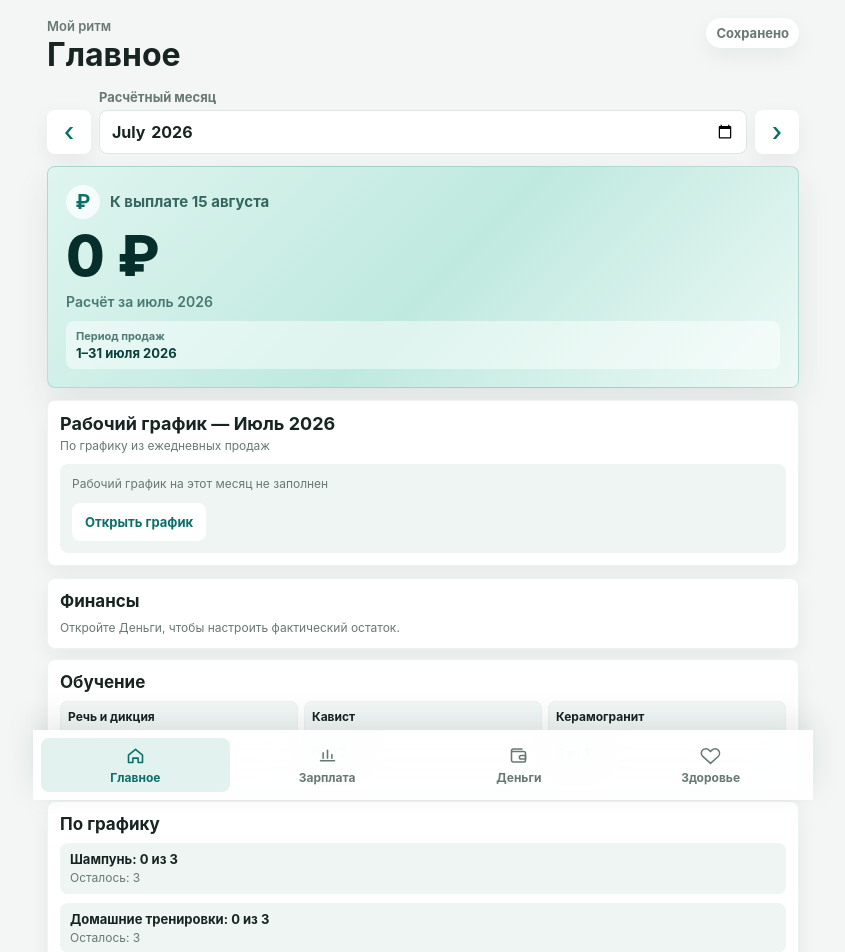
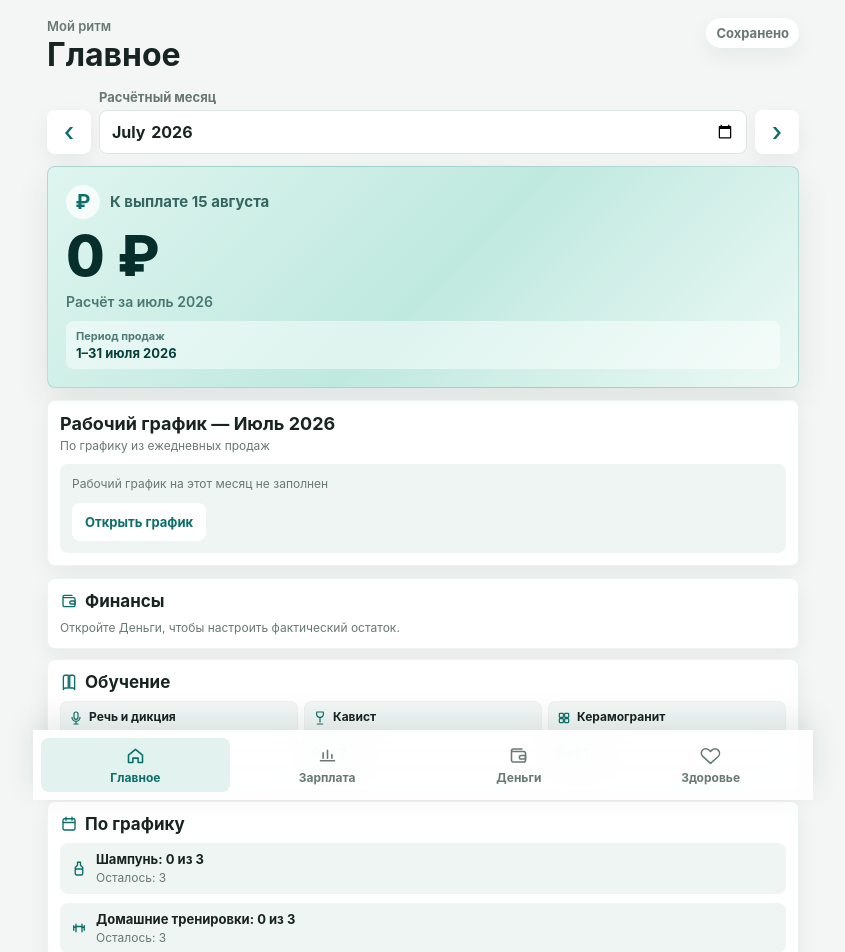
Before and after one commit to ddpdantes-pixel/salary-control, a React (Vite) app: page / in a window 1280 px wide. Shown: the top 952 px of the page, without its empty margins (217-1062 px from the left). Built offline with nearby package versions, Linux system fonts and the light colour scheme.

Commit message:
feat: add icons to home dashboard

```diff
--- a/src/App.css
+++ b/src/App.css
@@ -604,6 +604,32 @@ button:active {
   font-size: 17px;
 }
 
+.home-card-heading {
+  display: flex;
+  min-width: 0;
+  align-items: center;
+  gap: 7px;
+}
+
+.home-card-heading .home-icon {
+  color: var(--accent);
+}
+
+.home-goals-card .home-card-heading .home-icon {
+  color: var(--progress-blue-fill);
+}
+
+.home-icon {
+  width: 18px;
+  height: 18px;
+  flex: 0 0 auto;
+  fill: none;
+  stroke: currentColor;
+  stroke-linecap: round;
+  stroke-linejoin: round;
+  stroke-width: 1.8;
+}
+
 .home-today-balance {
   width: 100%;
   text-align: left;
@@ -666,10 +692,24 @@ button:active {
   text-align: left;
 }
 .home-learning-label {
+  display: grid;
+  grid-template-columns: 16px minmax(0, 1fr);
+  min-width: 0;
+  min-height: 31px;
+  gap: 5px;
+  align-items: start;
+}
+.home-learning-label .home-icon {
+  width: 16px;
+  height: 16px;
+  margin-top: 1px;
+  color: var(--accent);
+}
+.home-learning-label-text {
   display: -webkit-box;
   min-width: 0;
-  min-height: 31px;
   overflow: hidden;
+  overflow-wrap: anywhere;
   -webkit-box-orient: vertical;
   -webkit-line-clamp: 2;
   font-weight: 700;
@@ -695,6 +735,7 @@ button:active {
 }
 .home-today-learning li.complete .home-learning-progress { background: color-mix(in srgb, var(--success) 18%, var(--surface)); }
 .home-today-learning li.complete .home-learning-progress i { background: var(--success); }
+.home-today-learning li.complete .home-learning-label .home-icon { color: var(--success); }
 .home-today-muted,
 .home-today-more { margin: 0; }
 
@@ -713,7 +754,15 @@ button:active {
 
 .home-summary-line.overdue { color: var(--warning); }
 .home-summary-line.today { color: var(--accent); }
-.home-progress-line span { display: grid; min-width: 0; gap: 2px; }
+.home-routine-line-content {
+  display: grid;
+  grid-template-columns: 18px minmax(0, 1fr);
+  min-width: 0;
+  gap: 8px;
+  align-items: center;
+}
+.home-routine-line-content .home-icon { color: var(--accent); }
+.home-routine-copy { display: grid; min-width: 0; gap: 2px; }
 .home-progress-line strong { font-size: 13px; line-height: 1.3; }
 .home-progress-line small { color: var(--text-secondary); font-size: 12px; line-height: 1.3; }
 
--- a/src/HomeTodayCard.tsx
+++ b/src/HomeTodayCard.tsx
@@ -65,7 +65,7 @@ export function HomeTodayCard({
 
 function HomeFinanceCard({ finance, onOpen }: { finance: HomeFinancePreview | null; onOpen: () => void }) {
   return <section className="home-dashboard-card home-finance-card">
-    <h2>Финансы</h2>
+    <HomeCardHeading icon="wallet">Финансы</HomeCardHeading>
     {finance ? (
       <button type="button" className="home-today-balance" onClick={onOpen}>
         <span>На счёте</span>
@@ -77,13 +77,14 @@ function HomeFinanceCard({ finance, onOpen }: { finance: HomeFinancePreview | nu
 
 function HomeLearningCard({ learning, onOpen }: { learning: HomeLearningPreview; onOpen: () => void }) {
   return <section className="home-dashboard-card home-learning-card">
-    <h2>Обучение</h2>
+    <HomeCardHeading icon="book">Обучение</HomeCardHeading>
     <ul className="home-today-learning">
       {learning.lines.map((line) => {
         const percent = line.goal > 0 ? Math.min(100, Math.max(0, line.completed / line.goal * 100)) : 0
+        const icon = LEARNING_ICONS[line.id] ?? 'book'
         return <li key={line.id} className={line.complete ? 'complete' : undefined}>
           <button type="button" aria-label={`Открыть обучение: ${line.label} — ${line.completed} из ${line.goal}`} onClick={onOpen}>
-            <span className="home-learning-label">{line.label}</span>
+            <span className="home-learning-label"><HomeIcon icon={icon} /><span className="home-learning-label-text">{line.label}</span></span>
             <strong>{line.completed} из {line.goal}</strong>
             <span className="home-learning-progress" aria-hidden="true"><i style={{ width: `${percent}%` }} /></span>
           </button>
@@ -95,15 +96,15 @@ function HomeLearningCard({ learning, onOpen }: { learning: HomeLearningPreview;
 
 function HomeRoutineCard({ health, onOpen }: { health: HomeHealthPreview; onOpen: () => void }) {
   return <section className="home-dashboard-card home-routine-card">
-    <h2>По графику</h2>
-    <ProgressLine label="Шампунь" progress={health.shampoo} onOpen={onOpen} />
-    <ProgressLine label="Домашние тренировки" progress={health.workouts} onOpen={onOpen} />
+    <HomeCardHeading icon="calendar">По графику</HomeCardHeading>
+    <ProgressLine icon="bottle" label="Шампунь" progress={health.shampoo} onOpen={onOpen} />
+    <ProgressLine icon="dumbbell" label="Домашние тренировки" progress={health.workouts} onOpen={onOpen} />
   </section>
 }
 
 function HomeTasksCard({ tasks, onOpen }: { tasks: HomeTasksPreview; onOpen: () => void }) {
   return <section className="home-dashboard-card home-tasks-card">
-    <h2>Задачи</h2>
+    <HomeCardHeading icon="checklist">Задачи</HomeCardHeading>
     {tasks.tasks.map((line) => <button key={line.id} type="button" className={`home-summary-line ${line.tone}`} onClick={onOpen}>{line.label}</button>)}
     {tasks.extraCount > 0 && <p className="home-today-more">+{tasks.extraCount} ещё по графику</p>}
     {tasks.emptyLabel && <p className="home-today-muted">{tasks.emptyLabel}</p>}
@@ -112,7 +113,7 @@ function HomeTasksCard({ tasks, onOpen }: { tasks: HomeTasksPreview; onOpen: ()
 
 function HomeGoalsCard({ goals }: { goals: Array<{ goal: SavingsGoal; progress: SavingsGoalMonthlyProgress }> }) {
   return <section className="home-dashboard-card home-goals-card">
-    <h2>Цели</h2>
+    <HomeCardHeading icon="target">Цели</HomeCardHeading>
     <div className="home-goal-progress-list">
       {goals.map(({ goal, progress }) => (
         <CompactProgressBar
@@ -128,8 +129,44 @@ function HomeGoalsCard({ goals }: { goals: Array<{ goal: SavingsGoal; progress:
   </section>
 }
 
-function ProgressLine({ label, progress, onOpen }: { label: string; progress: { completed: number; goal: number; remaining: number; scheduledToday: boolean }; onOpen: () => void }) {
+function ProgressLine({ icon, label, progress, onOpen }: { icon: HomeIconName; label: string; progress: { completed: number; goal: number; remaining: number; scheduledToday: boolean }; onOpen: () => void }) {
   return <button type="button" className="home-progress-line" aria-label={`Открыть здоровье: ${label}`} onClick={onOpen}>
-    <span><strong>{label}: {progress.completed} из {progress.goal}</strong><small>{progress.scheduledToday ? 'По плану сегодня' : progress.remaining > 0 ? `Осталось: ${progress.remaining}` : 'Цель недели выполнена'}</small></span>
+    <span className="home-routine-line-content"><HomeIcon icon={icon} /><span className="home-routine-copy"><strong>{label}: {progress.completed} из {progress.goal}</strong><small>{progress.scheduledToday ? 'По плану сегодня' : progress.remaining > 0 ? `Осталось: ${progress.remaining}` : 'Цель недели выполнена'}</small></span></span>
   </button>
 }
+
+const LEARNING_ICONS: Record<string, HomeIconName> = {
+  speech: 'microphone',
+  cavist: 'wine',
+  porcelain: 'tile',
+}
+
+type HomeIconName = 'wallet' | 'book' | 'calendar' | 'checklist' | 'target' | 'microphone' | 'wine' | 'tile' | 'bottle' | 'dumbbell'
+
+function HomeCardHeading({ icon, children }: { icon: HomeIconName; children: string }) {
+  return <h2 className="home-card-heading"><HomeIcon icon={icon} /><span>{children}</span></h2>
+}
+
+function HomeIcon({ icon }: { icon: HomeIconName }) {
+  const paths = icon === 'wallet'
+    ? <><path d="M4 7.5h14a2 2 0 0 1 2 2v8a2 2 0 0 1-2 2H6a2 2 0 0 1-2-2v-11a2 2 0 0 1 2-2h10" /><path d="M15 12h5v4h-5a2 2 0 0 1 0-4Z" /></>
+    : icon === 'book'
+      ? <><path d="M4.5 5.5A2.5 2.5 0 0 1 7 3h4v17H7a2.5 2.5 0 0 0-2.5 2Z" /><path d="M19.5 5.5A2.5 2.5 0 0 0 17 3h-4v17h4a2.5 2.5 0 0 1 2.5 2Z" /></>
+      : icon === 'calendar'
+        ? <><rect x="4" y="5" width="16" height="15" rx="2" /><path d="M8 3v4M16 3v4M4 10h16" /></>
+        : icon === 'checklist'
+          ? <><path d="m5 7 1.5 1.5L9 5.5M11 7h8M5 13l1.5 1.5L9 11.5M11 13h8M5 19l1.5 1.5L9 17.5M11 19h8" /></>
+          : icon === 'target'
+            ? <><circle cx="12" cy="12" r="8" /><circle cx="12" cy="12" r="3" /><path d="m15 9 5-5M16 4h4v4" /></>
+            : icon === 'microphone'
+              ? <><rect x="9" y="3" width="6" height="11" rx="3" /><path d="M6 11a6 6 0 0 0 12 0M12 17v4M9 21h6" /></>
+              : icon === 'wine'
+                ? <><path d="M7 3h10v3a5 5 0 0 1-10 0Z" /><path d="M12 11v7M8 21h8" /></>
+                : icon === 'tile'
+                  ? <><rect x="5" y="5" width="6" height="6" rx="1" /><rect x="13" y="5" width="6" height="6" rx="1" /><rect x="5" y="13" width="6" height="6" rx="1" /><rect x="13" y="13" width="6" height="6" rx="1" /></>
+                  : icon === 'bottle'
+                    ? <><path d="M10 3h4v4l3 3v8a2 2 0 0 1-2 2H9a2 2 0 0 1-2-2v-8l3-3Z" /><path d="M8 12h8" /></>
+                    : <><path d="M5 9v6M8 7v10M16 7v10M19 9v6M8 10h8" /><path d="M5 11h3M16 11h3" /></>
+
+  return <svg className="home-icon" data-home-icon={icon} viewBox="0 0 24 24" aria-hidden="true">{paths}</svg>
+}
```
Also changed, not shown: 2 other files (tests, documents, lock files or other folders).
